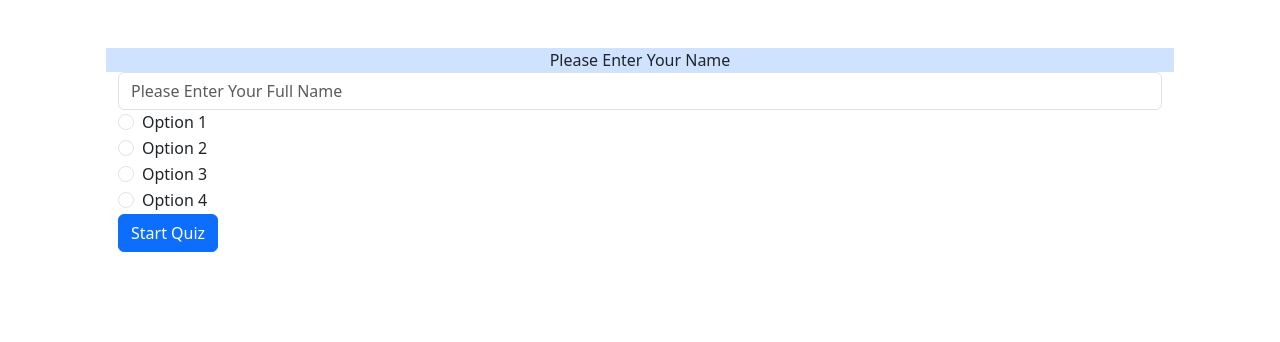
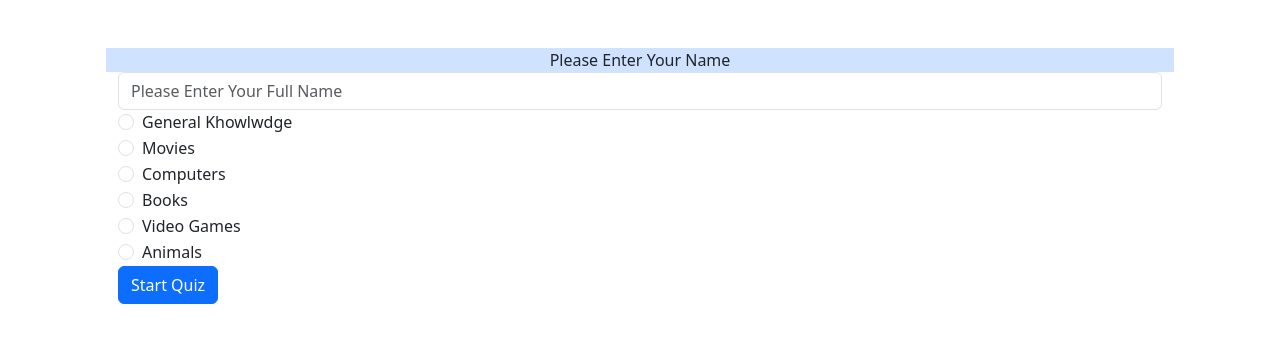
Before and after one commit to nilaybasak111/Brain-Battle-Royale-Quiz-Frontend, a React (Vite) app: page / in a window 1280 px wide. Shown: the top 342 px of the page. Built offline with nearby package versions, Linux system fonts and the light colour scheme.

Commit message:
feat: Pass Quiz Data to QuizPage via Context

```diff
--- a/src/App.tsx
+++ b/src/App.tsx
@@ -1,15 +1,19 @@
 import { useState } from "react";
 import { Route, Routes } from "react-router-dom";
-import UserContext from "./context/UserContext";
+import UserContext, { type QuestionType } from "./context/UserContext";
 import Home from "./components/Home";
 import PageNotFound from "./components/PageNotFound";
 import QuizPage from "./components/QuizPage";
 
 function App() {
   const [username, setUsername] = useState("");
+  const [quizData, setQuizData] = useState<QuestionType[]>([]);
+
   return (
     <>
-      <UserContext.Provider value={{ username, setUsername }}>
+      <UserContext.Provider
+        value={{ username, setUsername, quizData, setQuizData }}
+      >
         <Routes>
           <Route path="/" element={<Home />} />
           <Route path="/quiz" element={<QuizPage />} />
--- a/src/components/Home.tsx
+++ b/src/components/Home.tsx
@@ -1,37 +1,36 @@
 import axios from "axios";
-import { useContext, useState } from "react";
+import { useContext, useEffect, useState } from "react";
 import { useNavigate } from "react-router-dom";
 import UserContext from "../context/UserContext";
 
-interface QuestionType {
-  question: string;
-  correct_answer: string;
-  incorrect_answers: string[];
-}
-
 const Home = () => {
   const navigate = useNavigate();
-  const { username, setUsername } = useContext(UserContext);
-  const [data, setData] = useState<QuestionType>({
-    question: "",
-    correct_answer: "",
-    incorrect_answers: [],
+  const { username, setUsername, setQuizData } = useContext(UserContext);
+  const [quizSettings, setQuizSettings] = useState<{ category: string }>({
+    category: "",
   });
   const [error, setError] = useState<string>("");
 
+  const handleCategoryChange = (e: React.ChangeEvent<HTMLInputElement>) => {
+    setQuizSettings({ category: e.target.value });
+  };
+  //   useEffect(() => {
+  //     console.log("Category State has officially updated:", quizSettings.category);
+  // }, [quizSettings.category]);
+
   const StarQuiz = async () => {
-    console.log("This is Backend API", import.meta.env.VITE_BACKEND_API);
+    //console.log("This is Backend API", import.meta.env.VITE_BACKEND_API);
     // Calling Backend API
     await axios
       .get(import.meta.env.VITE_BACKEND_API)
       .then((res) => {
-        setData(res.data.results);
+        setQuizData(res.data.results);
         console.log(res.data.results);
         navigate("/quiz");
       })
       .catch((error) => {
         console.log(error);
-        setError("Failed to Fetch Todos");
+        setError("Failed to Fetch Questions");
       });
   };
 
@@ -49,7 +48,7 @@ const Home = () => {
           placeholder="Please Enter Your Full Name"
           onChange={(e) => {
             setUsername(e.target.value);
-            console.log(username);
+            //console.log(username);
           }}
         />
         {/* Select Quiz Category */}
@@ -59,48 +58,78 @@ const Home = () => {
             <input
               type="radio"
               className="form-check-input"
-              id="radio1"
-              name="optradio"
-              value="option1"
+              name="quizCategory"
+              value="gk"
+              checked={quizSettings.category === "gk"}
+              onChange={handleCategoryChange}
             />
-            <label className="form-check-label" htmlFor="radio1">
-              Option 1
+            <label className="form-check-label" htmlFor="gk">
+              General Khowlwdge
             </label>
           </div>
           <div className="form-check">
             <input
               type="radio"
               className="form-check-input"
-              id="radio2"
-              name="optradio"
-              value="option2"
+              name="quizCategory"
+              value="movies"
+              checked={quizSettings.category === "movies"}
+              onChange={handleCategoryChange}
             />
-            <label className="form-check-label" htmlFor="radio2">
-              Option 2
+            <label className="form-check-label" htmlFor="movies">
+              Movies
             </label>
           </div>
           <div className="form-check">
             <input
               type="radio"
               className="form-check-input"
-              id="radio3"
-              name="optradio"
-              value="option3"
+              name="quizCategory"
+              value="computers"
+              checked={quizSettings.category === "computers"}
+              onChange={handleCategoryChange}
             />
-            <label className="form-check-label" htmlFor="radio3">
-              Option 3
+            <label className="form-check-label" htmlFor="computers">
+              Computers
             </label>
           </div>
           <div className="form-check">
             <input
               type="radio"
               className="form-check-input"
-              id="radio4"
-              name="optradio"
-              value="option4"
+              name="quizCategory"
+              value="books"
+              checked={quizSettings.category === "books"}
+              onChange={handleCategoryChange}
             />
-            <label className="form-check-label" htmlFor="radio4">
-              Option 4
+            <label className="form-check-label" htmlFor="books">
+              Books
+            </label>
+          </div>
+          <div className="form-check">
+            <input
+              type="radio"
+              className="form-check-input"
+              name="quizCategory"
+              value="games"
+              checked={quizSettings.category === "games"}
+              onChange={handleCategoryChange}
+            />
+            <label className="form-check-label" htmlFor="games">
+              Video Games
+            </label>
+          </div>
+          <div className="form-check">
+            <input
+              type="radio"
+              className="form-check-input"
+              name="quizCategory"
+              value="animals"
+              checked={quizSettings.category === "animals"}
+              onChange={handleCategoryChange}
+            />
+            <label className="form-check-label" htmlFor="animals">
+              Animals
             </label>
           </div>
         </div>
--- a/src/components/QuizPage.tsx
+++ b/src/components/QuizPage.tsx
@@ -2,8 +2,9 @@ import { useContext } from "react";
 import UserContext from "../context/UserContext";
 
 const QuizPage = () => {
-  const { username } = useContext(UserContext);
+  const { username, quizData } = useContext(UserContext);
   console.log("This is username in quiz page", username);
+  console.log("This is quizData in quiz page", quizData);
   return (
     <div className="container m-5 bg-black">
       <div className="container-fluid">
--- a/src/context/UserContext.tsx
+++ b/src/context/UserContext.tsx
@@ -1,13 +1,23 @@
 import React from "react";
+
+export interface QuestionType {
+  question: string;
+  correct_answer: string;
+  incorrect_answers: string[];
+}
 
 interface UserContextType {
   username: string;
   setUsername: (name: string) => void;
+  quizData: QuestionType[];
+  setQuizData: (data: QuestionType[]) => void;
 }
 
 const UserContext = React.createContext<UserContextType>({
   username: "",
   setUsername: () => {},
+  quizData: [],
+  setQuizData: () => {},
 });
 console.log("This is UserContext", UserContext);
 export default UserContext;
```
